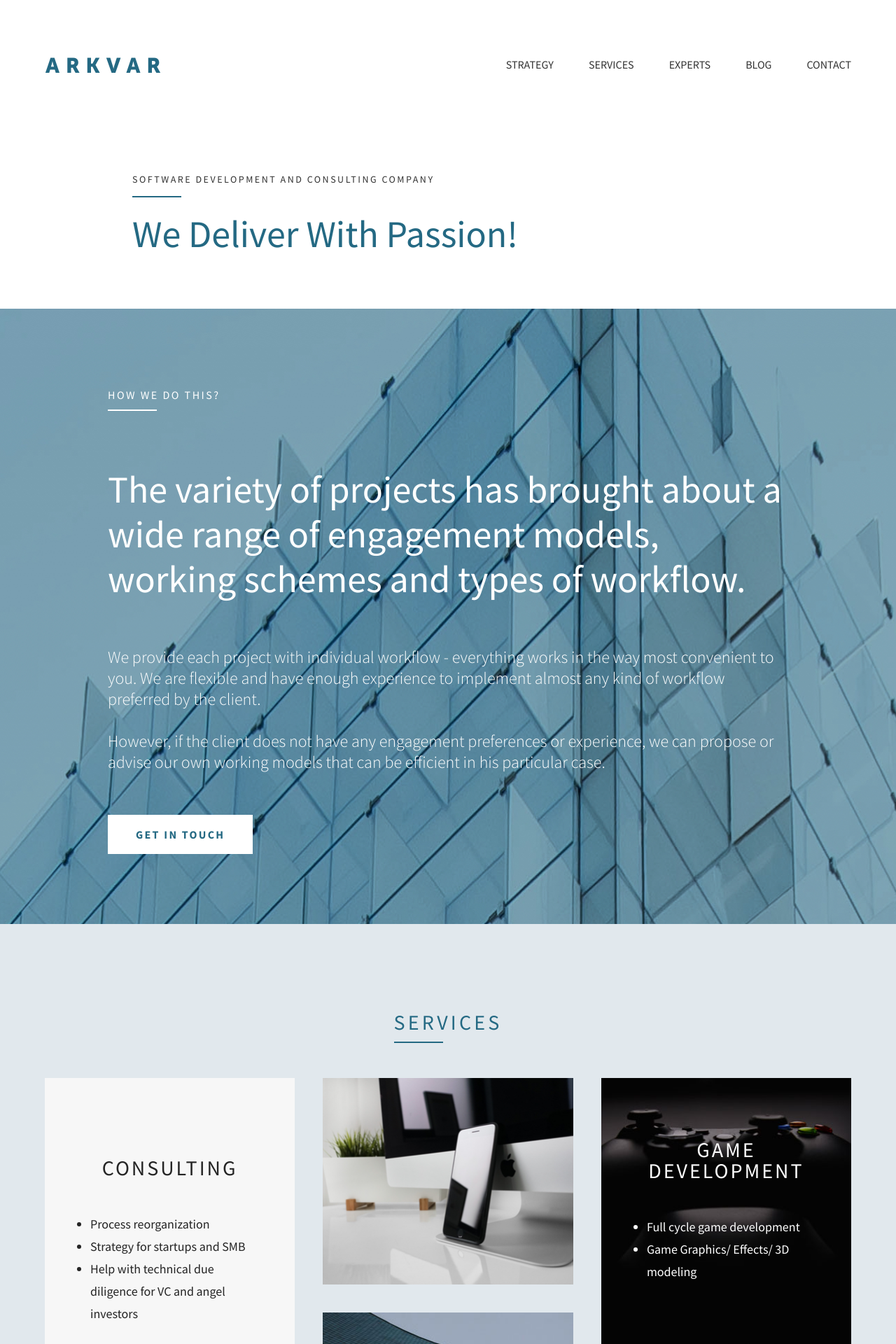
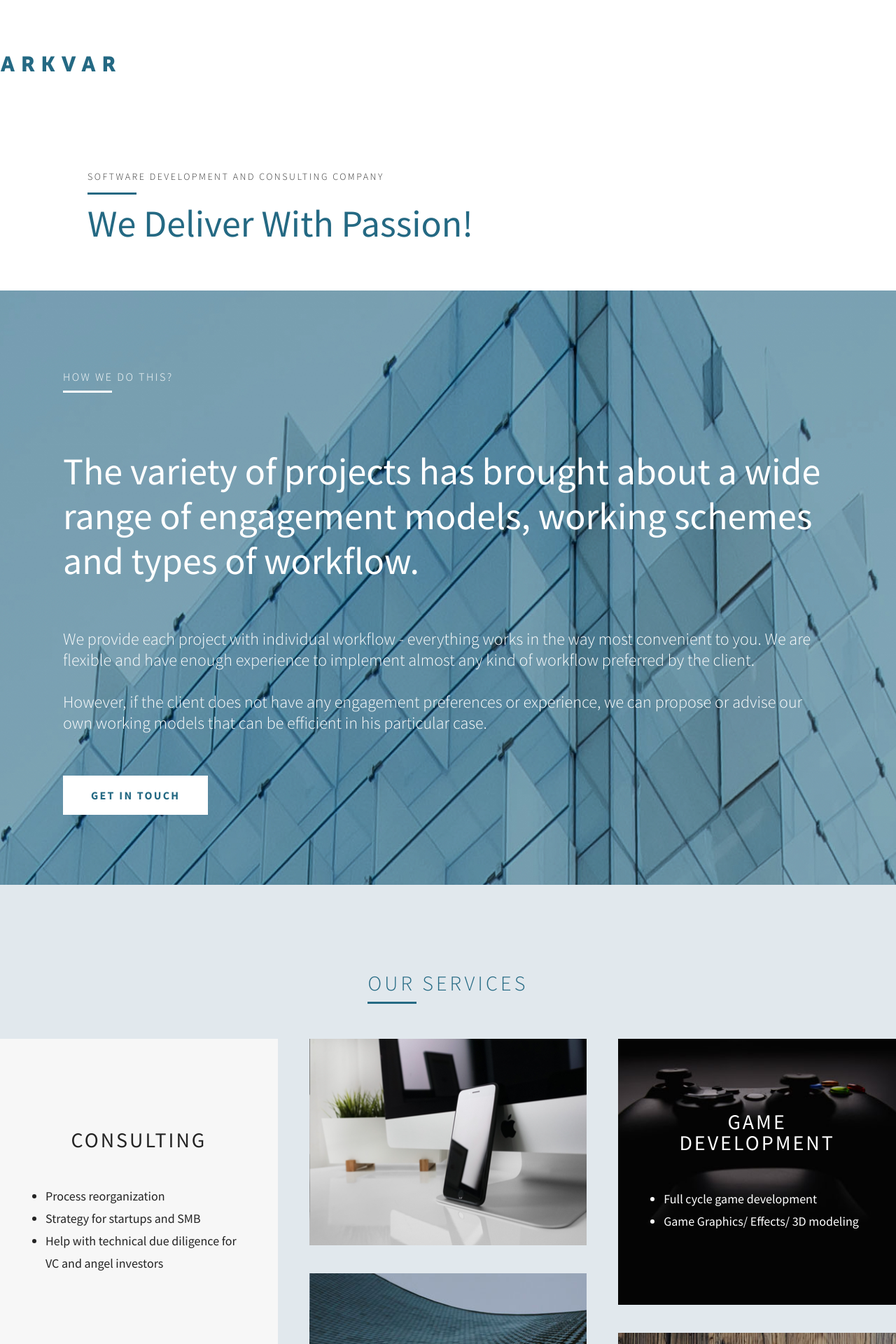
Before and after one commit to Ilya-Valasiuk/arkvar, a Jekyll site: the page built from index.md, in a window 1280 px wide. Shown: the top 1920 px of the page at 70% size. Built offline with Jekyll 4.4.1, drawn with Linux system fonts in a browser that asks for light colours; some of the changed text lies outside the part shown.

Commit message:
add mobile layout

```diff
--- a/_includes/_head.html
+++ b/_includes/_head.html
@@ -4,7 +4,7 @@
 <head>
     <title></title>
     <meta charset="UTF-8">
-    <!-- <meta name="viewport" content="width=device-width, initial-scale=1"> -->
+     <meta name="viewport" content="width=device-width, initial-scale=1">
 
     <link rel="stylesheet" href="assets/stylesheet/style.css">
     <link href="https://fonts.googleapis.com/css?family=Source+Sans+Pro:300,400,600,700" rel="stylesheet">
--- a/_includes/experts.html
+++ b/_includes/experts.html
@@ -19,10 +19,59 @@
                     <p class="experts-text">Lorem ipsum dolor sit amet, consectetur adipisicing elit, sed do eiusmod tempor incididunt ut labore et dolore magna aliqua. Lorem ipsum dolor sit amet, consectetur adipisicing elit, sed do eiusmod tempor incididunt
 ut labore et dolore magna aliqua. Lorem ipsum dolor sit amet, consectetur adipisicing elit, sed do eiusmod tempor incididunt ut labore et dolore magna aliqua. </p>
                 </div>
-
             </div>
 
         </div>
-
     </section>
 </div>
+
+<div class="experts-grid-wrapper main-wrapper">
+
+    <section class="experts-grid main-section">
+        <div class="experts-grid__headline-wrapper">
+            <h2 class="experts-grid__headline headline headline-marker">Experts</h2>
+        </div>
+
+        <div class="experts-grid-row">
+            <div class="experts-grid-col">
+                <div class="experts-grid-col-img">
+                    <img src="./assets/img/img-d-ch.png" alt="Dmitry Chirun">
+                </div>
+                <div class="experts-grid-col-content">
+                    <p class="experts-name">Dmitry Chirun</p>
+                    <p class="experts-text">Lorem ipsum dolor sit amet, consectetur adipisicing elit, sed do eiusmod tempor incididunt ut labore et dolore magna aliqua. Ut enim ad minim veniam, quis nostrud exercitation </p>
+                </div>
+            </div>
+            <div class="experts-grid-col">
+                <div class="experts-grid-col-img">
+                    <img src="./assets/img/img-d-ch.png" alt="Dmitry Chirun">
+                </div>
+                <div class="experts-grid-col-content">
+                    <p class="experts-name">Dmitry Chirun</p>
+                    <p class="experts-text">Lorem ipsum dolor sit amet, consectetur adipisicing elit, sed do eiusmod tempor incididunt ut labore et dolore magna aliqua. Ut enim ad minim veniam, quis nostrud exercitation </p>
+                </div>
+            </div>
+        </div>
+
+        <div class="experts-grid-row">
+            <div class="experts-grid-col">
+                <div class="experts-grid-col-img">
+                    <img src="./assets/img/img-d-ch.png" alt="Dmitry Chirun">
+                </div>
+                <div class="experts-grid-col-content">
+                    <p class="experts-name">Dmitry Chirun</p>
+                    <p class="experts-text">Lorem ipsum dolor sit amet, consectetur adipisicing elit, sed do eiusmod tempor incididunt ut labore et dolore magna aliqua. Ut enim ad minim veniam, quis nostrud exercitation </p>
+                </div>
+            </div>
+            <div class="experts-grid-col">
+                <div class="experts-grid-col-img">
+                    <img src="./assets/img/img-d-ch.png" alt="Dmitry Chirun">
+                </div>
+                <div class="experts-grid-col-content">
+                    <p class="experts-name">Dmitry Chirun</p>
+                    <p class="experts-text">Lorem ipsum dolor sit amet, consectetur adipisicing elit, sed do eiusmod tempor incididunt ut labore et dolore magna aliqua. Ut enim ad minim veniam, quis nostrud exercitation </p>
+                </div>
+            </div>
+        </div>
+    </section>
+</div>
--- a/_includes/services.html
+++ b/_includes/services.html
@@ -3,7 +3,7 @@
 <div class="services-wrapper main-wrapper">
 
     <section class="services main-section">
-        <h2 class="services__headline headline headline-marker">services</h2>
+        <h2 class="services__headline headline headline-marker">our services</h2>
 
         <ul class="services__list">
             <li class="services__item one-item-grid">
--- a/_scss/_blog.scss
+++ b/_scss/_blog.scss
@@ -44,17 +44,20 @@
         opacity: 0.45;
         color: #333;
         margin-bottom: 40px;
+        font-weight: 300;
     }
 
     &-title {
         font-size: 24px;
         color: #246983;
         margin-bottom: 15px;
+        font-weight: 700;
     }
 
     &-text {
         opacity: 0.7;
         font-size: 18px;
         color: #333333;
+        font-weight: 300;
     }
 }
--- a/_scss/_clients.scss
+++ b/_scss/_clients.scss
@@ -63,6 +63,7 @@
             line-height: 40px;
             text-align: center;
             padding: 0 15%;
+            font-weight: 300;
         }
 
         &-prev,
--- a/_scss/_experts.scss
+++ b/_scss/_experts.scss
@@ -39,6 +39,7 @@
 
     &__headline {
         color: #fff !important;
+        margin-bottom: 60px !important;
 
         &:before {
             background-color: #fff !important;
@@ -49,7 +50,11 @@
         color: #fff;
         font-size: 30px;
         line-height: 24px;
-        padding: 60px 0 30px;
+        margin-bottom: 30px;
+
+        .experts-grid & {
+            color: #333;
+        }
     }
 
     &-text {
@@ -57,10 +62,54 @@
         font-size: 18px;
         line-height: 28px;
         color: #fff;
+        font-weight: 100;
+
+        .experts-grid & {
+            color: #333;
+        }
 
         &::last-child {
             margin-bottom: 0;
         }
     }
 
+    &-grid {
+        padding: 92px 0;
+
+        &__headline-wrapper {
+            margin-bottom: 45px;
+        }
+
+        &-row {
+            display: flex;
+            justify-content: space-between;
+            margin-bottom: 60px;
+
+            &::last-child {
+                margin-bottom: 0;
+            }
+        }
+
+        &-col {
+            display: flex;
+            flex-direction: row;
+            width: 48%;
+
+            &-img {
+                width: 110px;
+                height: 110px;
+
+                img {
+                    width: 100%;
+                    height: 100%;
+                }
+            }
+
+            &-content {
+                flex: 1;
+                margin-left: 40px;
+            }
+        }
+    }
+
 }
--- a/_scss/_header.scss
+++ b/_scss/_header.scss
@@ -9,17 +9,18 @@
 
 .header {
     &__headline {
-        margin: 125px 0 0 125px;
-        font-size: 14px;
-        letter-spacing: 2.5px;
-        padding: 15px 0;
-        line-height: 150%;
+        margin: 80px 0 0 60px;
+        font-size: 12px;
+        line-height: 16px;
+        letter-spacing: 1.2px;
+        font-weight: 300;
         color: $secondaryTextColor;
         text-transform: uppercase;
     }
     &__subheadline {
-        margin: 25px 0 0 125px;
-        font-size: 54px;
+        margin: 45px 0 0 60px;
+        font-size: 24px;
+        line-height: 32px;
         color: $headlineTextColor;
     }
 }
@@ -34,7 +35,7 @@
 .site-nav {
     display: flex;
     flex-direction: row;
-    justify-content: space-between;
+    justify-content: center;
     align-items: center;
 
 
@@ -47,7 +48,7 @@
         cursor: pointer;
     }
     &__list {
-        display: block;
+        display: none;
         font-size: 0;
     }
 
@@ -73,3 +74,28 @@
         }
     }
 }
+
+@media only screen and (min-width: 1024px) {
+
+    .site-nav {
+        justify-content: space-between;
+
+        &-list {
+            display: block;
+        }
+    }
+
+    .header {
+        &__headline {
+            margin: 125px 0 0 125px;
+            font-size: 14px;
+            letter-spacing: 2.5px;
+            padding: 15px 0;
+            line-height: 150%;
+        }
+        &__subheadline {
+            margin: 25px 0 0 125px;
+            font-size: 54px;
+        }
+    }
+}
--- a/_scss/_info-block.scss
+++ b/_scss/_info-block.scss
@@ -18,7 +18,7 @@
 }
 
 .info-block {
-    padding: 100px 90px;
+    padding: 41px 23px 48px;
     text-align: center;
     text-align: left;
 
@@ -61,3 +61,9 @@
         font-size: 16px;
     }
 }
+
+@media only screen and (min-width: 1024px) {
+    .info-block {
+        padding: 100px 90px;
+    }
+}
--- a/assets/stylesheet/style.scss
+++ b/assets/stylesheet/style.scss
@@ -17,16 +17,17 @@
     width: 100%;
     font-family: $mainFontFamily;
 
-    @media only screen and (max-width: 1023px) {
-        width: 1280px;
-    }
+    // @media only screen and (min-width: 1024px) {
+    //     width: 1280px;
+    // }
 }
 
 
 
 
 .main-section {
-    width: 1280px;
+    width: 100%;
+    // width: 1280px;
     margin: 0 auto;
     // padding-top: 100px 0;
 
@@ -37,7 +38,7 @@
         width: 90%;
     }
 
-    @media only screen and (max-width: 1023px) {
+    @media only screen and (min-width: 1280px) {
         width: 1280px;
     }
 }
@@ -60,12 +61,12 @@
     position: relative;
     padding: 15px 0;
     text-transform: uppercase;
-    font-weight: 500;
+    font-weight: 300;
 
     &:before {
         content: "";
         width: 70px;
-        height: 2px;
+        height: 3px;
         position: absolute;
         left: 0;
         bottom: 0;
```
